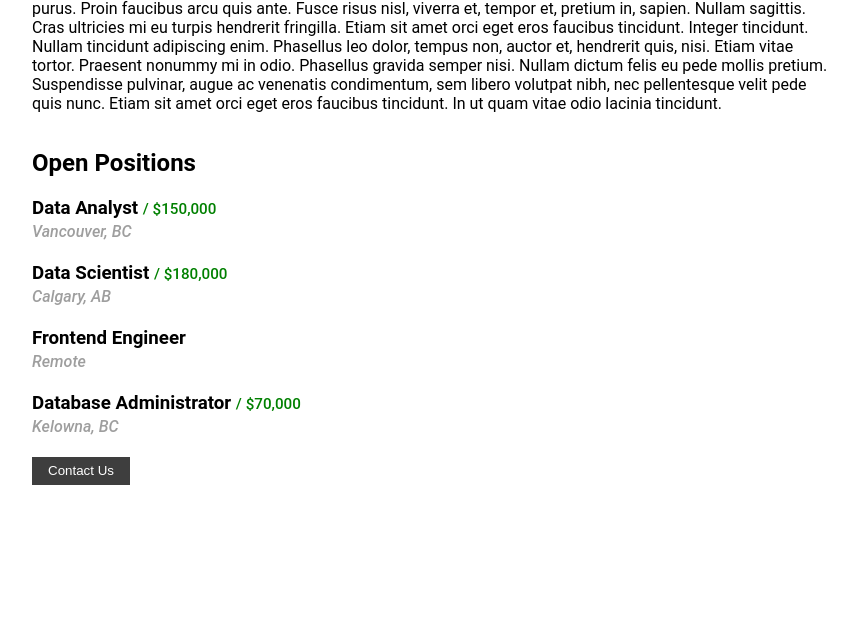
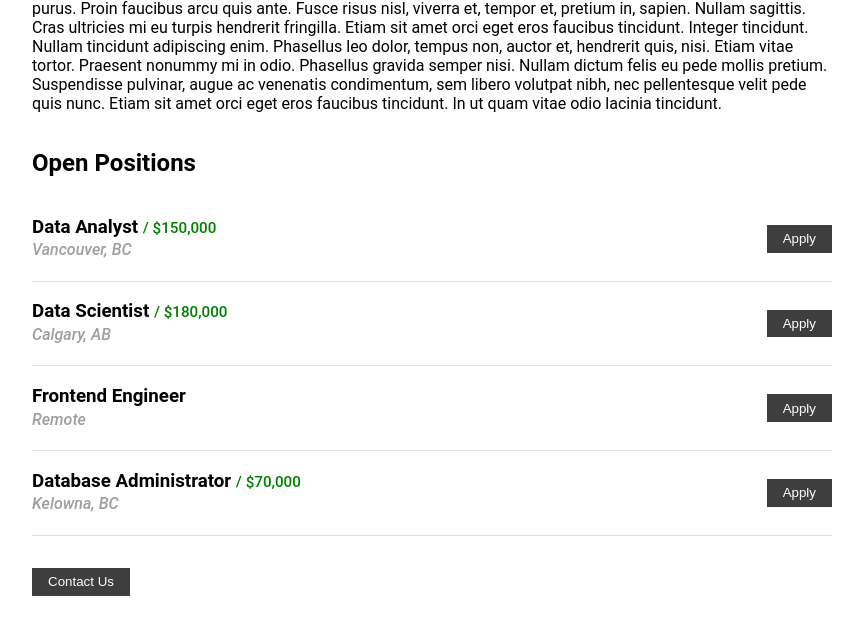
Before and after one commit to rindoshingen/Python-with-Flask, a Flask app: page / in a window 1280 px wide. Shown: the part 243-879 px from the top of the page, without its empty margins (208-1071 px from the left). Before the commit the page ends 728 px from the top, so only its background shows below. Run offline with Flask 3, Linux system fonts and the light colour scheme.

Commit message:
Final css and created api for jobs

```diff
--- a/app.py
+++ b/app.py
@@ -1,4 +1,4 @@
-from flask import Flask, render_template
+from flask import Flask, render_template, jsonify
 
 app = Flask(__name__)
 
@@ -29,5 +29,10 @@ def hello_world():
     return render_template('home.html', jobs=JOBS)
 
 
+@app.route("/api/jobs")
+def list_jobs():
+    return jsonify(JOBS)
+
+
 if __name__ == '__main__':
     app.run(host='0.0.0.0', debug=True)
--- a/templates/home.html
+++ b/templates/home.html
@@ -30,6 +30,25 @@
     }
 
     .jobs-list {
+      margin-bottom: 2rem;
+
+      & .job-item {
+        border-bottom: 1px solid #e0e0e0;
+        display: flex;
+        flex-direction: row;
+        justify-content: space-between;
+        align-items: center;
+      }
+
+      & .job-icol__left {
+        flex-basis: 50%;
+      }
+
+      & .job-col__right {
+        display: flex;
+        justify-content: end;
+        flex-basis: 50%;
+      }
 
       .salary {
         font-size: 0.95rem;
@@ -43,6 +62,17 @@
         font-style: italic;
         font-weight: 500;
         color: #9e9e9e;
+      }
+
+      & .apply-button {
+        background-color: #3e3e3e;
+        padding: 0.4rem 1rem;
+        border: 0;
+
+        & a {
+          color: #fff;
+          text-decoration: none;
+        }
       }
     }
 
--- a/templates/jobitem.html
+++ b/templates/jobitem.html
@@ -1,4 +1,5 @@
-<div>
+<div class="job-item">
+	<div class="job-col__left">
 		<h3>
 			{{job['title']}}
 			{% if 'salary' in job %}
@@ -7,3 +8,14 @@
 		</h3>
 		<h4>{{job['location']}}</h4>
 	</div>
+	<div class="job-col__right">
+		<button class="apply-button">
+			<a
+				href="#"
+				title="Apply"
+				aria-label="Apply Link">
+				Apply
+			</a>
+		</button>
+	</div>
+</div>
```
Lines whose indentation alone changed are shown as unchanged.
